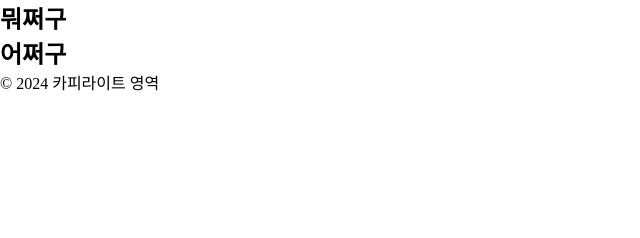
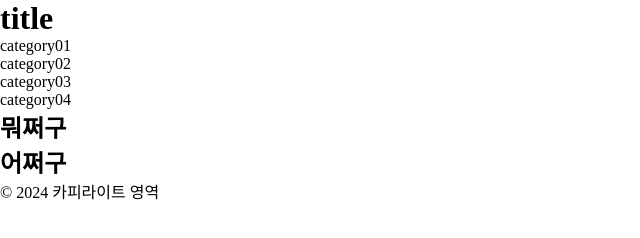
Before and after one commit to dust9629/study_elice, a plain HTML site: page index.html in a window 1280 px wide. Shown: the whole page, without its empty margins (0-640 px from the left). Drawn offline with Linux system fonts and the light colour scheme.

Commit message:
add ref and nav list

```diff
--- a/index.html
+++ b/index.html
@@ -7,12 +7,19 @@
     <link rel="stylesheet" href="/main.css">
 </head>
 <body>
-
+    <!-- 헤더 영역 -->
     <header>
-        <h1></h1>
-        <nav></nav>
+        <h1>title</h1>
+        <nav>
+            <ul>
+                <li>category01</li>
+                <li>category02</li>
+                <li>category03</li>
+                <li>category04</li>
+            </ul>
+        </nav>
     </header>
-
+    <!-- 메인 컨텐츠 영역 -->
     <main>
         <section class="section section01">
             <h2 class="section_tit">
@@ -25,7 +32,7 @@
             </h2>
         </section>
     </main>
-
+    <!-- 푸터 영역 -->
     <footer>
         <p>&copy; 2024 카피라이트 영역</p>
     </footer>
```
